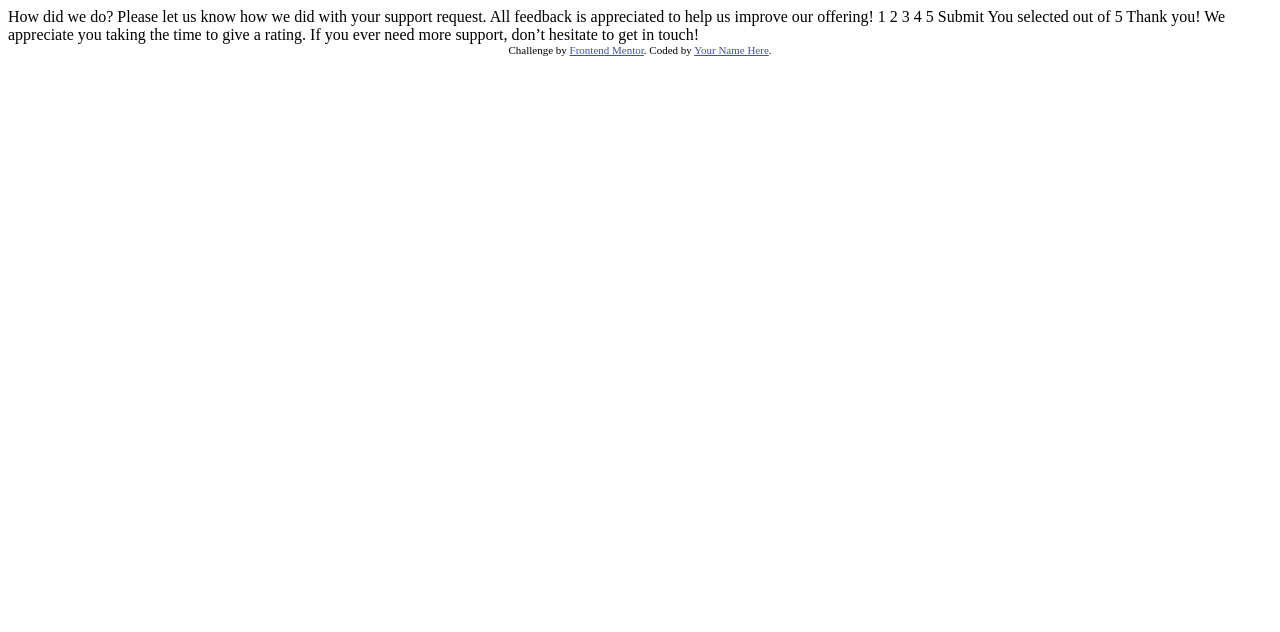
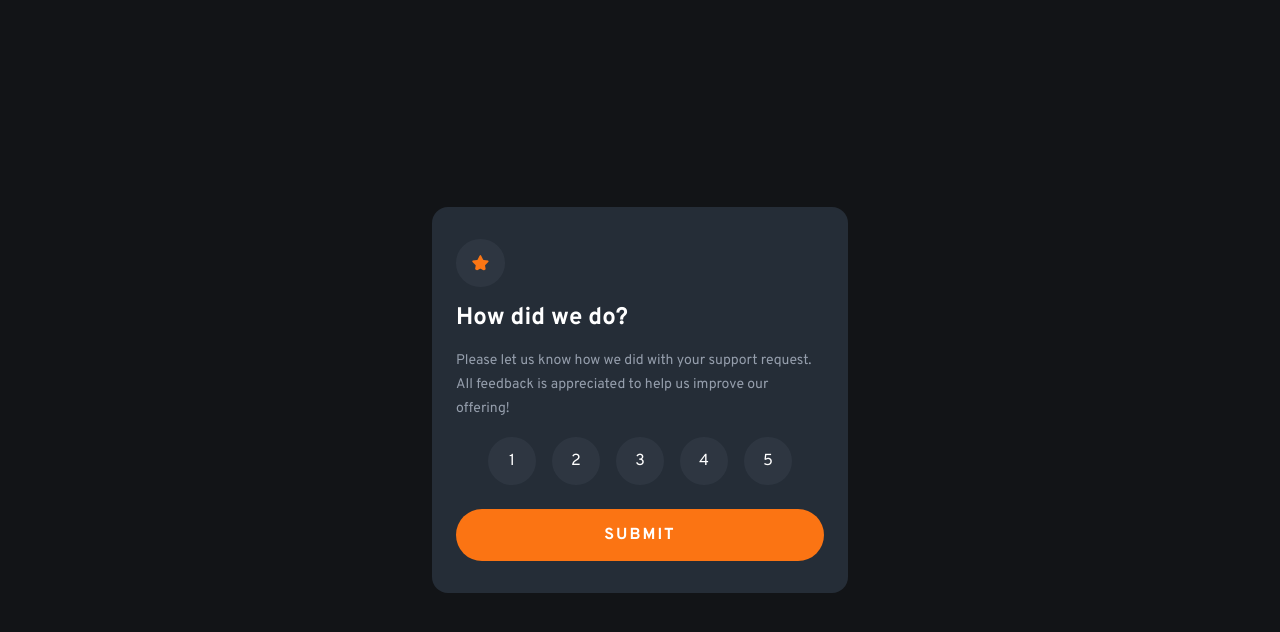
Before and after one commit to ChiragM999/Frontend-Mentor, a plain HTML site: page Level1/interactive-rating-component-main/index.html in a window 1280 px wide. Drawn offline with Linux system fonts and the light colour scheme.

Commit message:
Completed Interactive Rating Component (Level 1)

```diff
--- /dev/null
+++ b/Level1/interactive-rating-component-main/app.js
@@ -0,0 +1,16 @@
+const pageRating = document.querySelector('.page-rating');
+const pageThanks = document.querySelector('.page-thanks');
+const submitButton = document.querySelector('.submit');
+const ratingsNums = document.querySelectorAll('.ratings');
+const rating = document.getElementById('rating');
+
+submitButton.addEventListener('click', () => {
+	pageThanks.classList.remove('hidden');
+	pageRating.classList.add('hidden');
+});
+
+ratingsNums.forEach((rate) => {
+	rate.addEventListener('click', () => {
+		rating.innerHTML = rate.dataset.value;
+	});
+});
--- a/Level1/interactive-rating-component-main/index.html
+++ b/Level1/interactive-rating-component-main/index.html
@@ -1,49 +1,63 @@
 <!DOCTYPE html>
 <html lang="en">
 	<head>
-  <meta charset="UTF-8">
-  <meta name="viewport" content="width=device-width, initial-scale=1.0"> <!-- displays site properly based on user's device -->
+		<meta charset="UTF-8" />
+		<meta name="viewport" content="width=device-width, initial-scale=1.0" />
+		<!-- displays site properly based on user's device -->
 
-  <link rel="icon" type="image/png" sizes="32x32" href="./images/favicon-32x32.png">
+		<link
+			rel="icon"
+			type="image/png"
+			sizes="32x32"
+			href="./images/favicon-32x32.png"
+		/>
+
+		<link rel="stylesheet" href="styles.css" />
 
 		<title>Frontend Mentor | Interactive rating component</title>
 
+		<script type="module" src="app.js"></script>
 		<!-- Feel free to remove these styles or customise in your own stylesheet 👍 -->
-  <style>
-    .attribution { font-size: 11px; text-align: center; }
-    .attribution a { color: hsl(228, 45%, 44%); }
-  </style>
 	</head>
 	<body>
-
-  <!-- Rating state start -->
-
-  How did we do?
-
-  Please let us know how we did with your support request. All feedback is appreciated
-  to help us improve our offering!
-
-  1 2 3 4 5
-
-  Submit
-
-  <!-- Rating state end -->
-
-  <!-- Thank you state start -->
-
-  You selected <!-- Add rating here --> out of 5
-
-  Thank you!
-
-  We appreciate you taking the time to give a rating. If you ever need more support,
-  don’t hesitate to get in touch!
-
-  <!-- Thank you state end -->
-
-
-  <div class="attribution">
-    Challenge by <a href="https://www.frontendmentor.io?ref=challenge" target="_blank">Frontend Mentor</a>.
-    Coded by <a href="#">Your Name Here</a>.
+		<main>
+			<div class="grid page-rating">
+				<img class="star-icon" src="images/icon-star.svg" alt="" />
+				<h1>How did we do?</h1>
+				<p>
+					Please let us know how we did with your support request. All feedback
+					is appreciated to help us improve our offering!
+				</p>
+				<ul class="rating-component flex-center">
+					<li class="flex-center">
+						<button class="ratings" data-value="1">1</button>
+					</li>
+					<li class="flex-center">
+						<button class="ratings" data-value="2">2</button>
+					</li>
+					<li class="flex-center">
+						<button class="ratings" data-value="3">3</button>
+					</li>
+					<li class="flex-center">
+						<button class="ratings" data-value="4">4</button>
+					</li>
+					<li class="flex-center">
+						<button class="ratings" data-value="5">5</button>
+					</li>
+				</ul>
+				<button class="submit">Submit</button>
 			</div>
+			<div class="grid page-thanks hidden">
+				<img src="images/illustration-thank-you.svg" alt="" />
+				<div class="rating-result">
+					<p>You selected <span id="rating">4</span> out of 5</p>
+				</div>
+				<h2>Thank You!</h2>
+				<p>
+					We appreciate you taking the time to give a rating. If you ever need
+					more support, don't hesitate to get in touch!
+				</p>
+			</div>
+		</main>
 	</body>
 </html>
--- /dev/null
+++ b/Level1/interactive-rating-component-main/styles.css
@@ -0,0 +1,159 @@
+@import url('https://fonts.googleapis.com/css2?family=Overpass:wght@400;700&display=swap');
+
+:root {
+	--primary: 25, 97%, 53%;
+	--white: 0, 0%, 100%;
+	--light-grey: 217, 12%, 63%;
+	--medium-grey: 216, 12%, 54%;
+	--dark-blue: 213, 19%, 18%;
+	--darkest-blue: 216, 12%, 8%;
+
+	--fw-regular: 400;
+	--fw-bold: 700;
+
+	--fs-200: 0.875rem;
+	--fs-400: 1.125rem;
+	--fs-500: 1.25rem;
+	--fs-600: 1.5rem;
+	--fs-700: 1.75rem;
+	--fs-800: 2rem;
+	--fs-900: 5rem;
+}
+
+*,
+*::after,
+*::before {
+	margin: 0;
+	padding: 0;
+	box-sizing: border-box;
+
+	font: inherit;
+}
+
+svg {
+	display: block;
+	max-width: 100%;
+}
+
+body {
+	font-family: 'Overpass', sans-serif;
+	background-color: hsl(var(--darkest-blue));
+	color: hsl(var(--white));
+
+	min-height: 100dvh;
+	padding: 1rem;
+
+	display: flex;
+	align-items: center;
+	justify-content: center;
+}
+
+main {
+	background-color: hsl(var(--dark-blue));
+	border: none;
+	border-radius: 1rem;
+
+	max-width: 26rem;
+}
+
+.grid {
+	display: grid;
+	gap: 1rem;
+
+	padding: 2rem 1.5rem;
+}
+.star-icon {
+	background-color: hsl(var(--medium-grey), 10%);
+	padding: 1rem;
+	border-radius: 50%;
+}
+
+.page-rating h1 {
+	font-size: var(--fs-600);
+	font-weight: var(--fw-bold);
+}
+
+.page-rating p {
+	font-size: var(--fs-200);
+	line-height: 1.7;
+	color: hsl(var(--light-grey));
+}
+.flex-center {
+	display: flex;
+	align-items: center;
+	justify-content: center;
+}
+.rating-component {
+	gap: 1rem;
+	margin-bottom: 0.5rem;
+}
+.rating-component li button {
+	background-color: hsl(var(--medium-grey), 10%);
+	color: hsl(var(--white));
+	border-radius: 50%;
+	width: 3rem;
+	height: 3rem;
+	text-align: center;
+	cursor: pointer;
+
+	border: none;
+}
+.rating-component li button:hover {
+	background-color: hsl(var(--primary));
+}
+.rating-component li button:focus {
+	background-color: hsl(var(--light-grey), 0.5);
+}
+
+.submit {
+	background-color: hsl(var(--primary));
+	border: none;
+	border-radius: 100vw;
+	padding: 1rem;
+	color: var(--light-grey);
+	/* font-size: var(--fs-400); */
+	font-weight: var(--fw-bold);
+	letter-spacing: 2px;
+	text-transform: uppercase;
+
+	cursor: pointer;
+}
+
+.submit:hover,
+.submit:focus-visible {
+	background-color: hsl(var(--white));
+	color: hsl(var(--primary));
+}
+
+.page-thanks {
+	place-items: center;
+	text-align: center;
+}
+.page-thanks img {
+	margin-bottom: 1rem;
+}
+
+.rating-result {
+	color: hsl(var(--primary));
+	background-color: hsl(var(--medium-grey), 10%);
+	padding: 0.5rem 1rem;
+	border-radius: 100vw;
+
+	font-size: var(--fs-200);
+	margin-bottom: 0.5rem;
+}
+
+.page-thanks h2 {
+	font-size: var(--fs-600);
+	font-weight: var(--fw-bold);
+}
+.page-thanks > p {
+	font-size: var(--fs-200);
+	line-height: 1.7;
+	color: hsl(var(--light-grey));
+}
+
+.hidden {
+	display: none;
+	transform: scale(0);
+}
```
Lines whose indentation alone changed are shown as unchanged.
